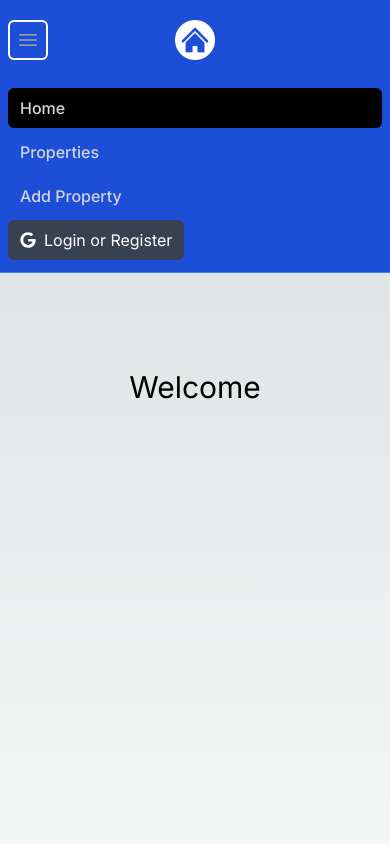
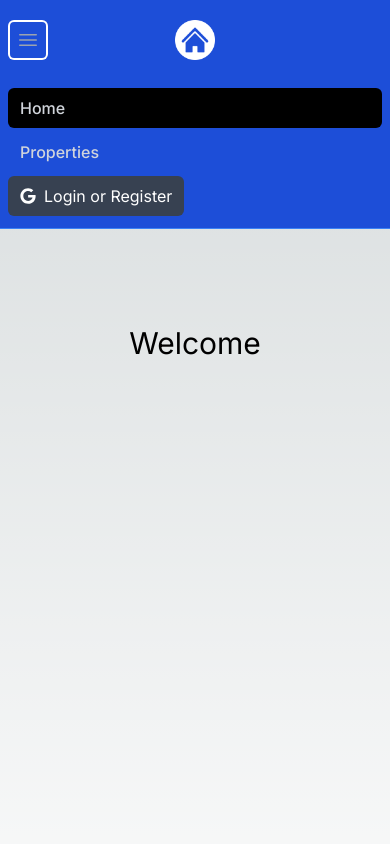
Before and after one commit to SilvesterSpath/nextjs_14_app, a Next.js app: page / in a window 390 px wide. Both pictures are taken after a click on the button "Open main menu". Shown: the top 844 px of the page. Built offline with nearby package versions, Linux system fonts and the light colour scheme.

Commit message:
Jest setup

```diff
--- a/components/Navbar.tsx
+++ b/components/Navbar.tsx
@@ -230,6 +230,7 @@ const Navbar = () => {
             >
               Properties
             </Link>
+            {isLoggedIn && (
               <Link
                 href='/properties/add'
                 className={`${
@@ -238,10 +239,13 @@ const Navbar = () => {
               >
                 Add Property
               </Link>
+            )}
+            {!isLoggedIn && (
               <button className='flex items-center text-white bg-gray-700 hover:bg-gray-900 hover:text-white rounded-md px-3 py-2 my-4'>
                 <FaGoogle className='text-white mr-2' />
                 <span>Login or Register</span>
               </button>
+            )}
           </div>
         </div>
       )}
--- a/package.json
+++ b/package.json
@@ -17,9 +17,10 @@
     "react-icons": "^5.2.1"
   },
   "devDependencies": {
-    "@testing-library/jest-dom": "^6.4.5",
+    "@testing-library/jest-dom": "^5.16.5",
     "@testing-library/react": "^15.0.7",
     "@testing-library/user-event": "^14.5.2",
+    "@types/jest": "^29.5.12",
     "@types/node": "^20",
     "@types/react": "^18",
     "@types/react-dom": "^18",
```
Also changed, not shown: 2 other files (tests, documents, lock files or other folders). Lines whose indentation alone changed are shown as unchanged.
